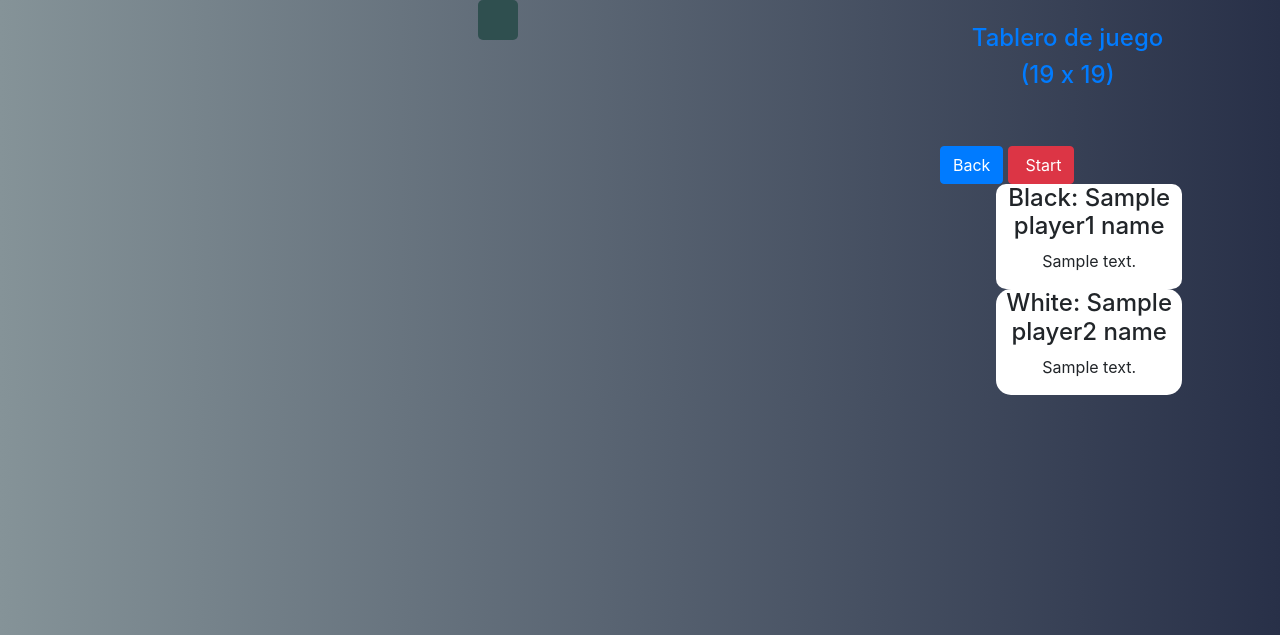
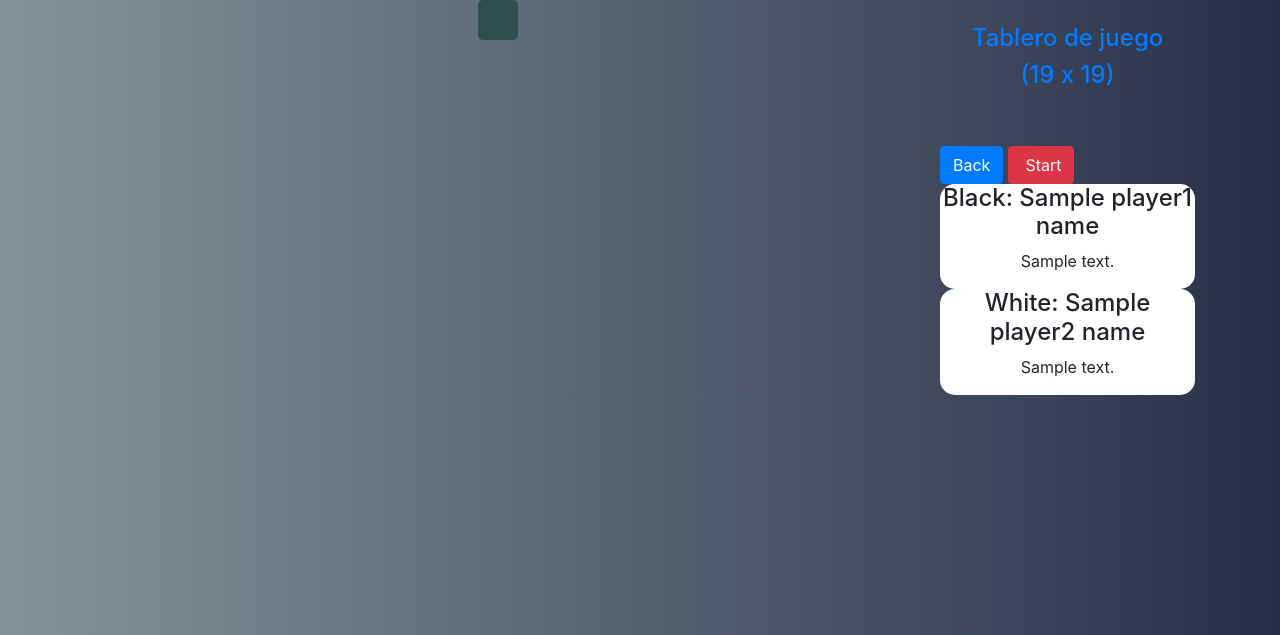
Before and after one commit to rjuliangt/IA-Go-moku, a Python web app: template Gomoku/Web/templates/start.html in a window 1280 px wide. Shown: the part 56-691 px from the top of the page. Run offline with Jinja, Linux system fonts and the light colour scheme; the template is opened without the code that fills it: most values are stand-ins (such as "Sample title", 1, 10 or a date in 2020); some libraries are stand-ins or nearby versions.

Commit message:
changing start css

```diff
--- a/Gomoku/Web/static/css/start.css
+++ b/Gomoku/Web/static/css/start.css
@@ -7,17 +7,19 @@
 
 #player1-div {
     float: left;
-    margin-left: 22%;
-    margin-right: 5%;
+    width: inherit;
+    margin-left: 0;
+    margin-right: 0;
     text-align: center;
     background: white;
-    border-radius: 10px;
+    border-radius: 15px;
 }
 
 #player2-div {
     float: left;
-    margin-left: 22%;
-    margin-right: 5%;
+    width: inherit;
+    margin-left: 0;
+    margin-right: 0;
     text-align: center;
     background: white;
     border-radius: 15px;
--- a/Gomoku/Web/templates/start.html
+++ b/Gomoku/Web/templates/start.html
@@ -72,6 +72,7 @@
                         <h4 id="player1-running">running...</h4>
                     </div>
                 </div>
+                <br>
                 <div class="col-sm-12">
                     <div id="player2-div">
                         <h4>White: {{ player2_name }}</h4>
```
